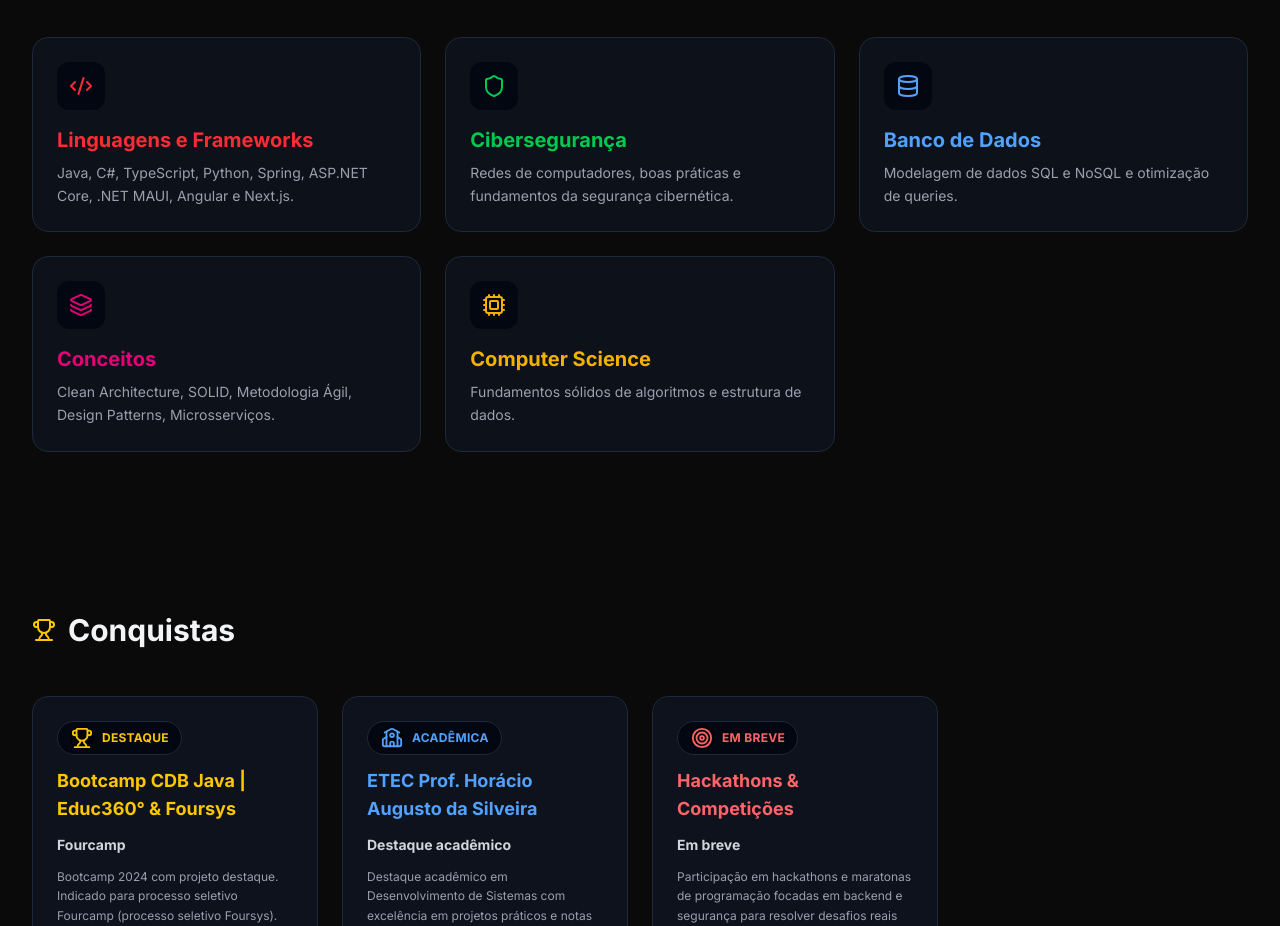
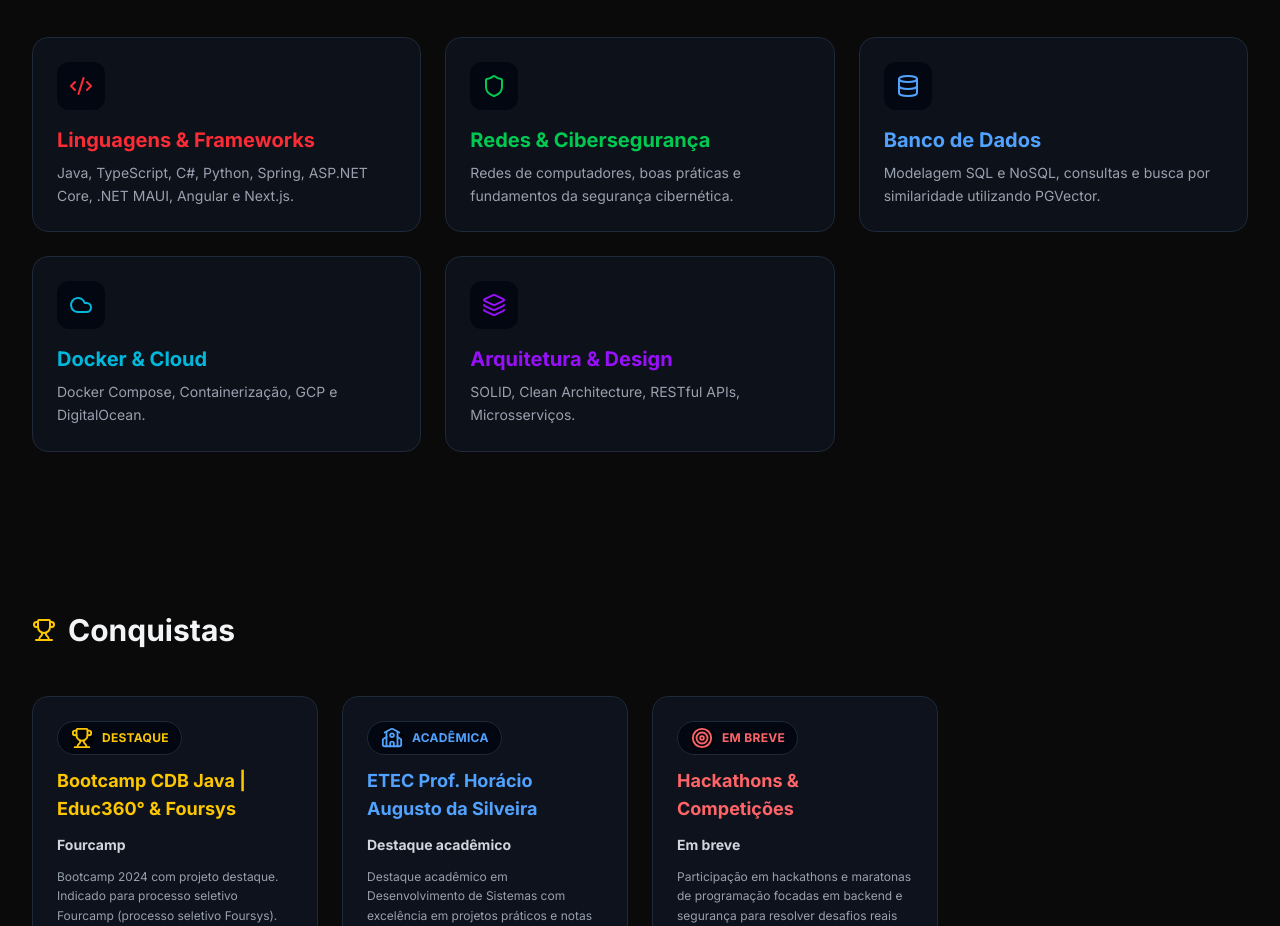
Before and after one commit to jpaveiro/portfolio, a Next.js app: page / in a window 1280 px wide. Shown: the part 840-1766 px from the top of the page. Built offline with nearby package versions, Linux system fonts and the light colour scheme.

Commit message:
refactor: adjust tech section content

```diff
--- a/app/page.tsx
+++ b/app/page.tsx
@@ -6,10 +6,10 @@ import {
   Database,
   Shield,
   Code2,
-  Cpu,
   ExternalLink,
   Lock,
   Layers,
+  Cloud,
 } from "lucide-react";
 
 export default function Home() {
@@ -24,13 +24,13 @@ export default function Home() {
 
   const techStack = [
     {
-      name: "Linguagens e Frameworks",
+      name: "Linguagens & Frameworks",
       icon: <Code2 size={24} />,
       color: "text-red-500",
-      desc: "Java, C#, TypeScript, Python, Spring, ASP.NET Core, .NET MAUI, Angular e Next.js.",
+      desc: "Java, TypeScript, C#, Python, Spring, ASP.NET Core, .NET MAUI, Angular e Next.js.",
     },
     {
-      name: "Cibersegurança",
+      name: "Redes & Cibersegurança",
       icon: <Shield size={24} />,
       color: "text-green-500",
       desc: "Redes de computadores, boas práticas e fundamentos da segurança cibernética.",
@@ -39,20 +39,19 @@ export default function Home() {
       name: "Banco de Dados",
       icon: <Database size={24} />,
       color: "text-blue-400",
-      desc: "Modelagem de dados SQL e NoSQL e otimização de queries.",
-    },
-    // { name: "Docker & Cloud", icon: <Cloud size={24} />, color: "text-cyan-500", desc: "Containerização e deploy escalável." },
-    {
-      name: "Conceitos",
-      icon: <Layers size={24} />,
-      color: "text-pink-600",
-      desc: "Clean Architecture, SOLID, Metodologia Ágil, Design Patterns, Microsserviços.",
+      desc: "Modelagem SQL e NoSQL, consultas e busca por similaridade utilizando PGVector.",
     },
     {
-      name: "Computer Science",
-      icon: <Cpu size={24} />,
-      color: "text-yellow-500",
-      desc: "Fundamentos sólidos de algoritmos e estrutura de dados.",
+      name: "Docker & Cloud",
+      icon: <Cloud size={24} />,
+      color: "text-cyan-500",
+      desc: "Docker Compose, Containerização, GCP e DigitalOcean."
+    },
+    {
+      name: "Arquitetura & Design",
+      icon: <Layers size={24} />,
+      color: "text-purple-600",
+      desc: "SOLID, Clean Architecture, RESTful APIs, Microsserviços.",
     },
   ];
 
```
